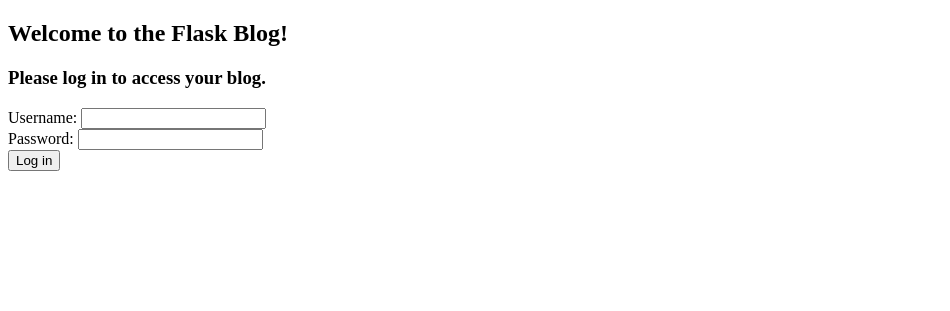
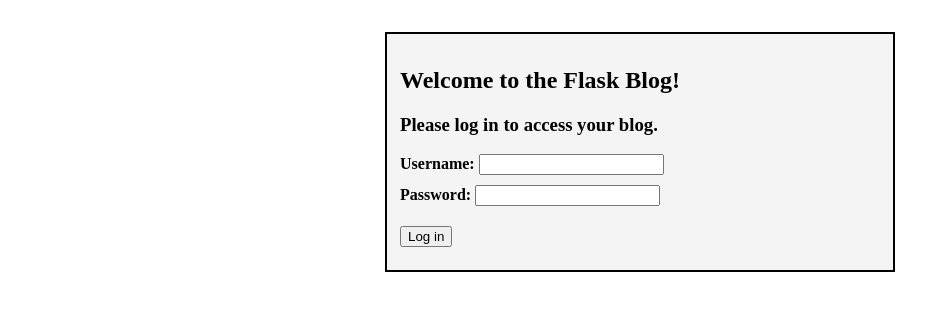
Before and after one commit to yangchandle/flask-hello-world, a Flask app: template Flask_blog/templates/login.html in a window 1280 px wide. Shown: the top 311 px of the page, without its empty margins (0-950 px from the left). Run offline with Flask 2, Linux system fonts and the light colour scheme; the template is opened without the code that fills it, so the values that code supplies are empty.

Commit message:
Add Style
add CSS style

```diff
--- /dev/null
+++ b/Flask_blog/static /css/styles.css
@@ -0,0 +1,38 @@
+.container {
+	background: #f4f4f4;
+	margin:2em auto;
+	padding: 0.8em;
+	width: 30em;
+	border: 2px solid #000;
+}
+
+.login_wrapper {
+	text-align:center;
+}
+
+label  {
+	display: block;
+	margin-bottom: 5px;
+	font-weight: bold;
+}
+
+.login-wrapper label {
+	display: inline-block;
+
+}
+
+input {
+	margin-bottom: 10px;
+}
+
+button {
+	padding: : 50px;
+	margin: 10px 0;
+}
+
+
+.flash, .error {
+	background: #000;
+	color: #fff;
+	padding: 0.5em;
+}
--- a/Flask_blog/templates/template.html
+++ b/Flask_blog/templates/template.html
@@ -2,6 +2,8 @@
 <html>
 	<head>
 	 <title>Welcome, friends!</title>
+	 <link rel="stylesheet"
+	href="{{ url_for('static', filename='css/styles.css') }}">
 	</head>
 	<body>
 		<div class="container">
```
Also changed, not shown: Flask_blog/blog.db.
